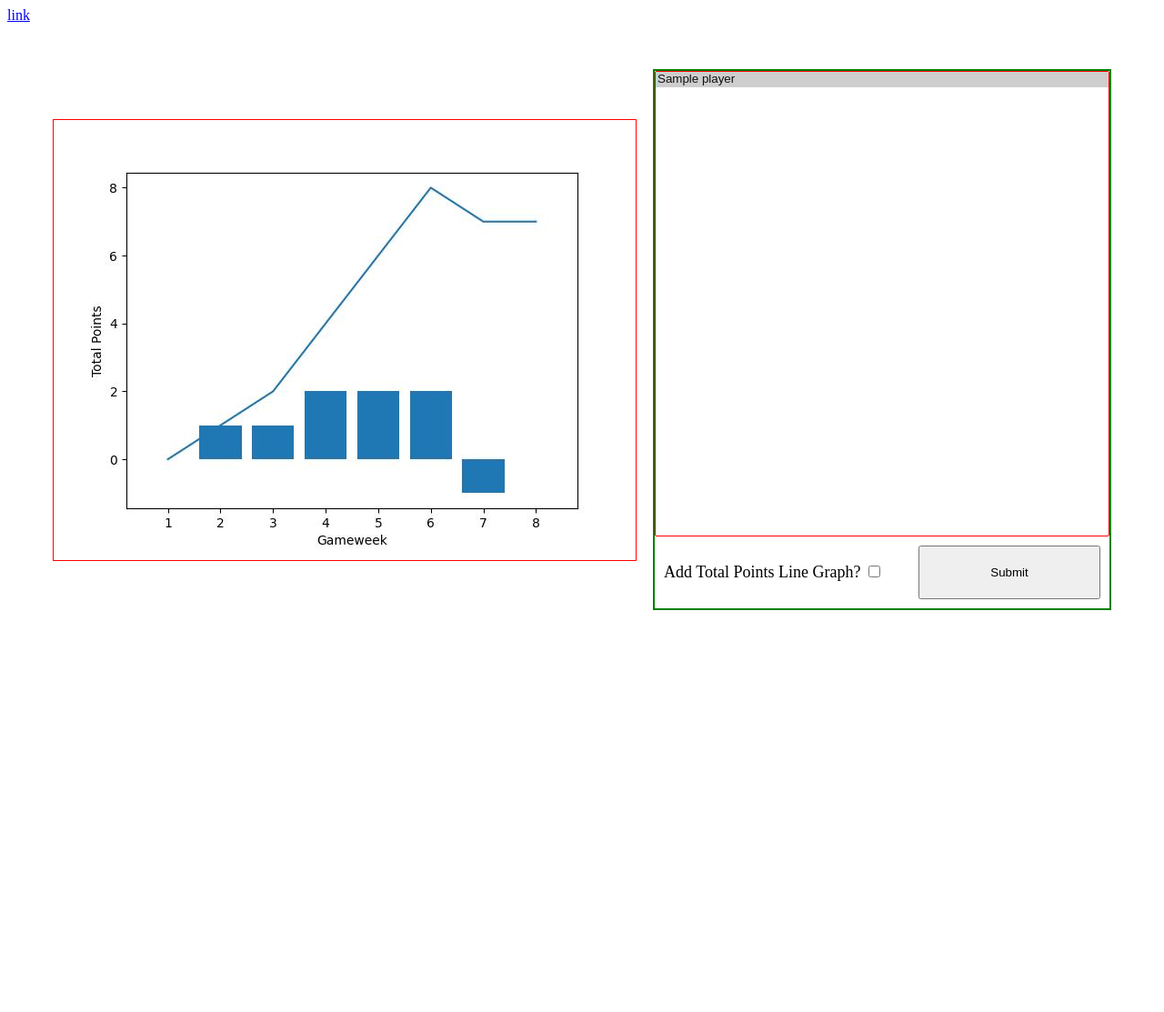
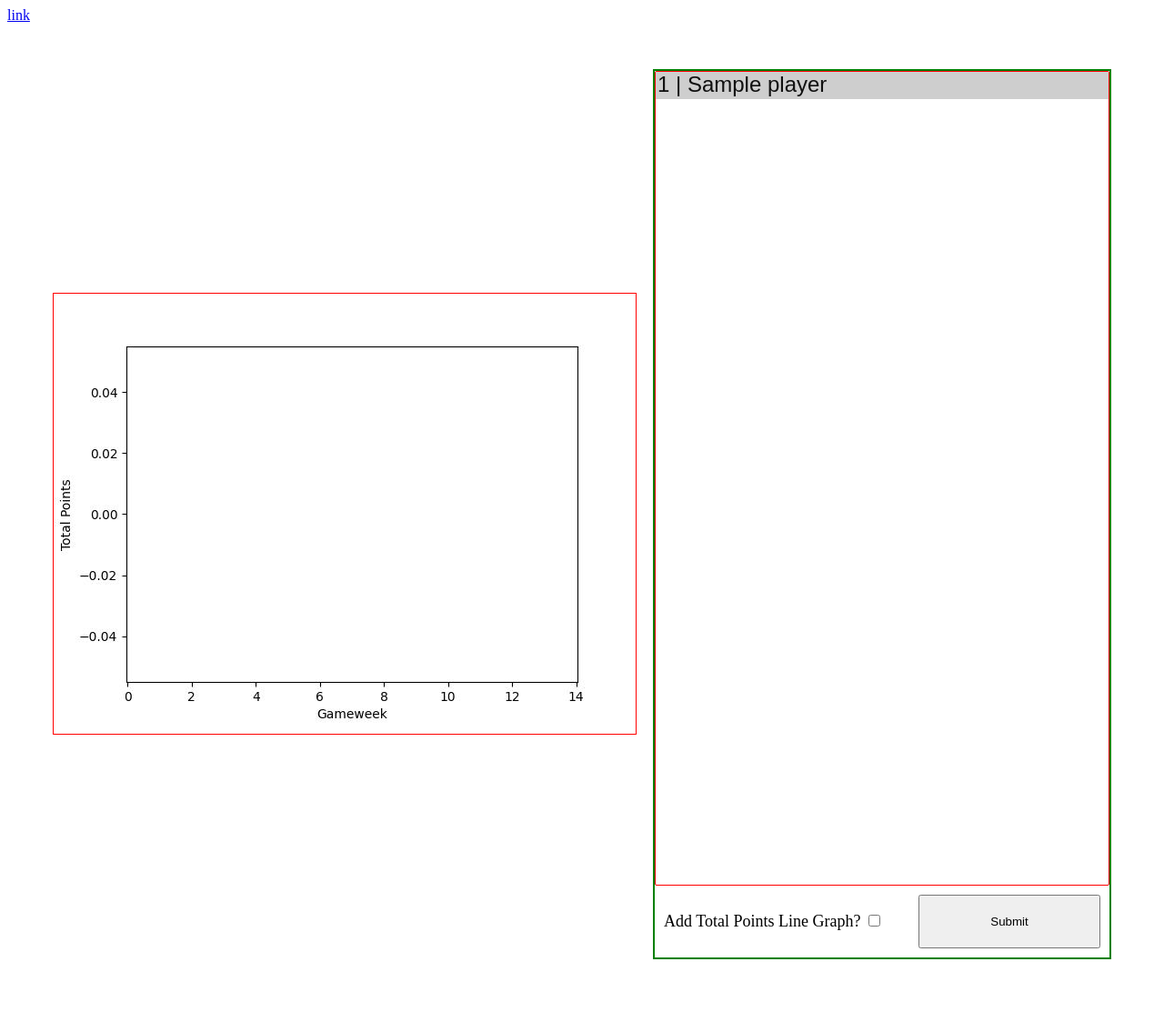
Before and after one commit to Chigzzer/FPL, a Flask app: template web/templates/index.html in a window 1280 px wide. Shown: the whole page at 91% size. Before the commit the page ends 671 px from the top, so only its background shows below. Run offline with Flask 2, Linux system fonts and the light colour scheme; the template is opened without the code that fills it: most values are stand-ins (such as "Sample title", 1, 10 or a date in 2020); parts of the project's set-up code (start-up, migrations or seed data) failed here and were passed over.

Commit message:
Updated Select Box to display names of teams alongside player

```diff
--- a/web/fpl_functions.py
+++ b/web/fpl_functions.py
@@ -94,5 +94,7 @@
 def get_player_list(db):
     player_list = []
     for player in db['elements']:
-        player_list.append(player['web_name'])
+        team = find_team(player['team'], db)
+        pl = [player['web_name'], team]
+        player_list.append(pl)
     return player_list
--- a/web/static/styles.css
+++ b/web/static/styles.css
@@ -39,3 +39,7 @@
     align-items: center;
     padding: 10px;;
 }
+
+.options{
+    font-size: 24px;
+}
--- a/web/templates/index.html
+++ b/web/templates/index.html
@@ -14,7 +14,7 @@
             <form method="POST" class="form1">
                 <select name="players" size="30" id="player_list">
                     {% for player in player_list %}
-                    <option value="{{ player }}" selected>{{ player }}</option>
+                    <option class="options" value="{{ player[0] }}" selected>{{ player[0] }} | {{ player[1] }}</option>
                     {% endfor %}
                 </select>
                 <div class="check">
```
Also changed, not shown: README.md, web/static/plot.jpg.
